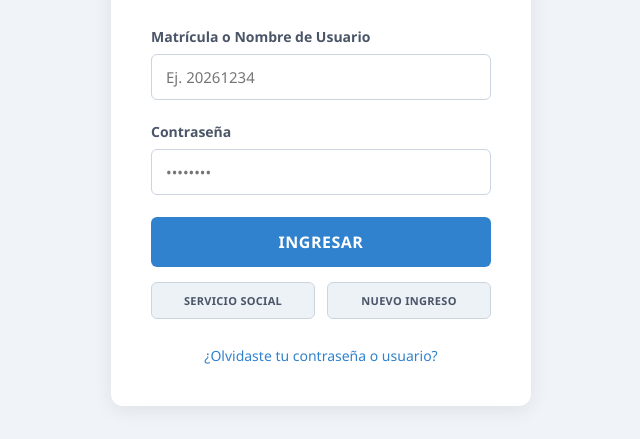
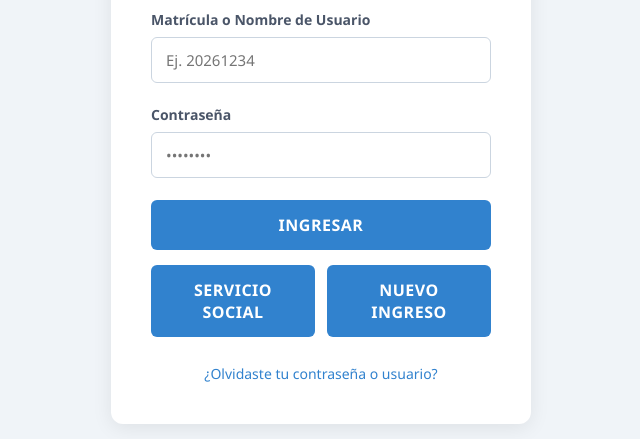
Before and after one commit to CharCC9/alumnos.unimodelo.mx, a website: page public/index.html in a window 1280 px wide. Shown: the part 361-800 px from the top of the page, without its empty margins (319-959 px from the left). Drawn offline with Linux system fonts and the light colour scheme.

Commit message:
style.css

```diff
--- a/public/style.css
+++ b/public/style.css
@@ -78,6 +78,7 @@ body {
     outline: none;
 }
 
+/* Estilo unificado para el botón de ingresar */
 .btn-submit {
     width: 100%;
     padding: 14px;
@@ -96,6 +97,7 @@ body {
     background-color: #2b6cb0;
 }
 
+/* Contenedor para los botones adicionales */
 .extra-buttons-container {
     display: flex;
     gap: 12px;
@@ -103,24 +105,25 @@ body {
     justify-content: space-between;
 }
 
+/* Estilo idéntico al botón principal para Servicio Social y Nuevo Ingreso */
 .btn-secondary {
     flex: 1;
     text-align: center;
-    padding: 10px;
-    background-color: #edf2f7;
-    color: #4a5568;
+    padding: 14px;
+    background-color: #3182ce;
+    color: white;
     text-decoration: none;
     border-radius: 6px;
-    font-size: 11px;
+    font-size: 16px;
     font-weight: bold;
-    transition: background-color 0.2s ease, color 0.2s ease;
-    border: 1px solid #cbd5e0;
-    letter-spacing: 0.3px;
+    transition: background-color 0.2s ease;
+    letter-spacing: 0.5px;
+    border: none;
 }
 
 .btn-secondary:hover {
-    background-color: #e2e8f0;
-    color: #2d3748;
+    background-color: #2b6cb0;
+    color: white;
 }
 
 .login-footer {
@@ -137,11 +140,3 @@ body {
 .login-footer a:hover {
     text-decoration: underline;
 }
-
-.login-footer small {
-    display: block;
-    margin-top: 20px;
-    color: #718096;
-    font-size: 12px;
-    font-weight: 500;
-}
```
